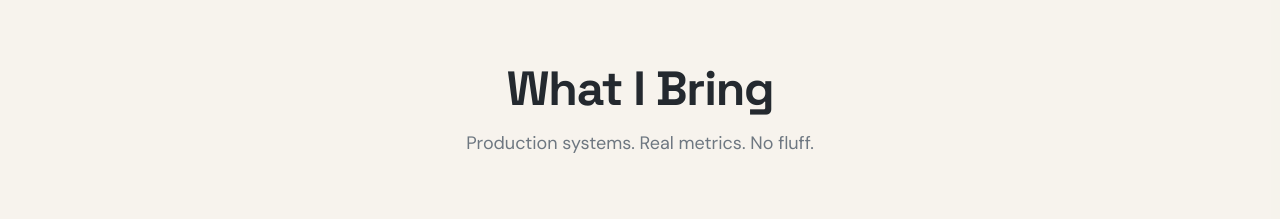
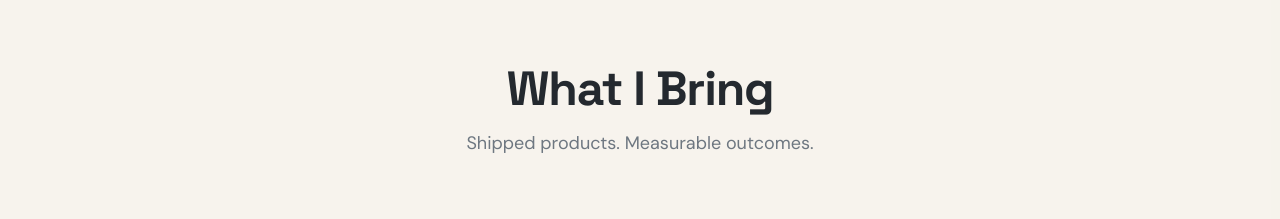
Before and after one commit to aabhiyann/portfolio-abhiyan, a React (Vite) app: page / in a window 1280 px wide. Shown: the part 1520-1739 px from the top of the page. Built offline with nearby package versions, Linux system fonts and the light colour scheme.

Commit message:
content: tighten What I Bring subtitle copy

```diff
--- a/src/components/WhyHireMe.tsx
+++ b/src/components/WhyHireMe.tsx
@@ -42,7 +42,7 @@ const WhyHireMe: React.FC = () => {
       <div className="max-w-7xl mx-auto px-6 md:px-8 relative z-10">
         <SectionTitle
           title="What I Bring"
-          subtitle="Production systems. Real metrics. No fluff."
+          subtitle="Shipped products. Measurable outcomes."
         />
 
         <div className="grid grid-cols-1 md:grid-cols-3 gap-8">
```
